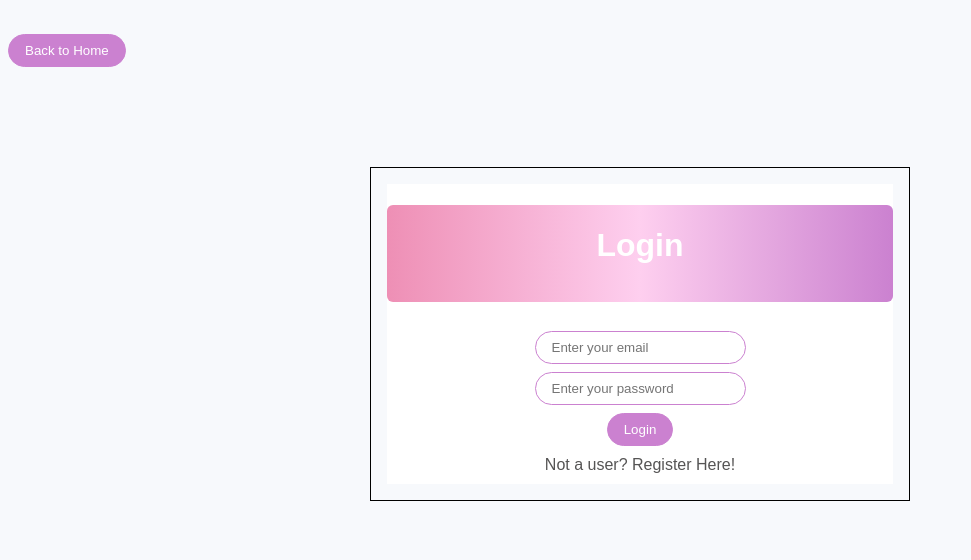
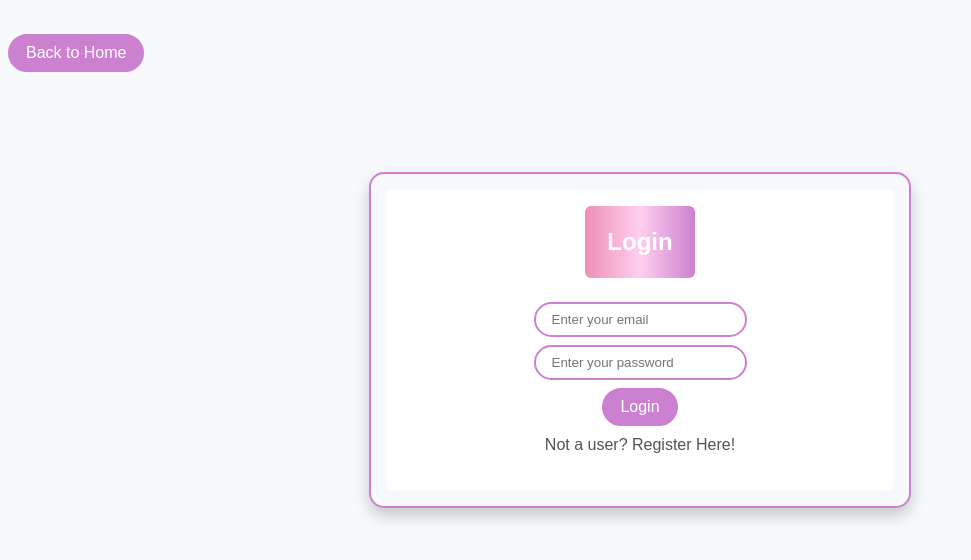
Before and after one commit to NinaLaliashvili/Fight-Fake-News, a React (Create React App) app in the folder fact-fiction/: page / in a window 1280 px wide. Both pictures are taken after a click on the button "Log In". Shown: the top 560 px of the page, without its empty margins (0-971 px from the left). Built offline with nearby package versions, Linux system fonts and the light colour scheme.

Commit message:
leaderboard,quizz,login,register CSS

```diff
--- a/fact-fiction/src/Components/Home/HomeComponent.css
+++ b/fact-fiction/src/Components/Home/HomeComponent.css
@@ -11,8 +11,7 @@
 }
 
 .home-container {
-  font-family: Arial, sans-serif;
-  padding: 1em;
+   padding: 1em;
 }
 
 .header {
@@ -25,6 +24,7 @@
   align-items: center;
   padding: 1rem 2rem;
   box-shadow: 0 8px 16px 0 rgba(0, 0, 0, 0.2);
+  height: 3em;
 }
 
 .nav {
@@ -45,7 +45,7 @@
 .nav button:hover {
   background-color: white;
   color: #cb81d0;
-  transform: scale(1.05);
+  transform: scale(1.1);
 }
 
 .brand-logo {
--- a/fact-fiction/src/Components/Leaderboard/LeaderboardComponent.css
+++ b/fact-fiction/src/Components/Leaderboard/LeaderboardComponent.css
@@ -12,6 +12,7 @@ header {
   align-items: center;
   padding: 1rem 2rem;
   box-shadow: 0 8px 16px 0 rgba(0, 0, 0, 0.2);
+  height: 3em;
 }
 
 nav button {
@@ -27,7 +28,7 @@ nav button {
 nav button:hover {
   background-color: white;
   color: #cb81d0;
-  transform: scale(1.05);
+  transform: scale(1.1);
 }
 
 table {
@@ -39,7 +40,7 @@ table {
 table,
 th,
 td {
-  border: 1px solid #cb81d0;
+  border: 2px solid #cb81d0;
   padding: 8px;
   text-align: left;
 }
--- a/fact-fiction/src/Components/LogIn/LogInComponent.css
+++ b/fact-fiction/src/Components/LogIn/LogInComponent.css
@@ -4,10 +4,12 @@
   margin-top: 100px;
   margin-right: auto;
   margin-left: auto;
-  border: 1px solid black;
+  border: 2px solid #cb81d0;
+  border-radius: 15px;
   font-family: Arial, sans-serif;
   background-color: #f7f9fc;
   padding: 1em;
+  box-shadow: 0 8px 16px 0 rgba(0, 0, 0, 0.2);
 }
 
 .login {
@@ -20,13 +22,13 @@
   align-items: center;
 }
 .login h1 {
-  font-size: 2rem;
+  font-size: 1.5rem;
   /* margin-bottom: 5px; */
   background: linear-gradient(270deg, #cb81d0, #fecfef, #ee8fb5);
   color: white;
   font-weight: bold;
   border-radius: 6px;
-  padding-top: 22px ;
+  padding: 22px ;
 }
 
 .input {
@@ -36,6 +38,7 @@
   padding: 0.5rem 1rem;
   cursor: pointer;
   transition: all 0.3s;
+  border: 2px solid #cb81d0;
   border-radius: 25px;
   margin-top: 8px;
 }
@@ -62,7 +65,7 @@ a:hover {
 button {
   background-color: #cb81d0;
   color: white;
-  border: 1px solid #cb81d0;
+  border: 2px solid #cb81d0;
   padding: 0.5rem 1rem;
   cursor: pointer;
   transition: all 0.3s;
--- a/fact-fiction/src/Components/LogIn/LogInComponent.jsx
+++ b/fact-fiction/src/Components/LogIn/LogInComponent.jsx
@@ -56,7 +56,7 @@ const LogInComponent = () => {
 
       <div className="loginContainer">
         <div className="login">
-          <h1 className="login">Login</h1>
+          <h1>Login</h1>
 
           <input
             type="email"
--- a/fact-fiction/src/Components/Quiz/QuizComponent.css
+++ b/fact-fiction/src/Components/Quiz/QuizComponent.css
@@ -1,19 +1,62 @@
+@keyframes gradientBackground {
+  0% {
+    background-position: 0% 50%;
+  }
+  50% {
+    background-position: 100% 50%;
+  }
+  100% {
+    background-position: 0% 50%;
+  }
+}
+
 .quiz-container {
-  font-family: Arial, sans-serif;
+  padding: 1em;
+  display: flex;
+  flex-direction: column;
+  align-items: center;
 }
 
 .quiz-header {
   display: flex;
   justify-content: space-between;
   align-items: center;
-  background-color: #282c34;
   color: white;
   padding: 1rem 2rem;
+  background: linear-gradient(270deg, #cb81d0, #fecfef, #ee8fb5);
+  background-size: 600% 600%;
+  animation: gradientBackground 15s ease infinite;
+  box-shadow: 0 8px 16px 0 rgba(0, 0, 0, 0.2);
+  width: 95%;
 }
 
 .quiz-content {
   padding: 2rem;
+  width: 80%;
+  max-width: 800px;
+  box-shadow: 0 8px 16px 0 rgba(0, 0, 0, 0.2);
+  border-radius: 0 0 10px 10px;
+  background-color: #fff;
+  margin-top: 3rem;
 }
+
+button {
+  background-color: #cb81d0;
+  border: none;
+  padding: 0.5rem 1rem;
+  color: white;
+  border-radius: 25px;
+  cursor: pointer;
+  transition: all 0.3s;
+  font-size: 1rem;
+
+}
+
+button:hover {
+  background-color: transparent;
+  transform: scale(1.1);
+}
+
 
 .options {
   margin: 1rem 0;
@@ -21,10 +64,26 @@
 
 .options label {
   margin-right: 2rem;
+  cursor: pointer;
 }
 
 .lifelines {
   display: flex;
   gap: 1rem;
-  margin-top: 1rem;
+  margin: 1rem 0;
+  background-color: #f5f5f5;
+  padding: 1rem;
+  border-radius: 15px;
+  box-shadow: 0 4px 8px 0 rgba(0, 0, 0, 0.1);
+  width: fit-content;
 }
+
+.lifelines span {
+  font-size: 0.9rem;
+  color: #cb81d0;
+  cursor: context-menu;
+}
+
+.lifelines:hover {
+  transform: scale(1.1);
+}
--- a/fact-fiction/src/Components/Register/RegisterComponent.css
+++ b/fact-fiction/src/Components/Register/RegisterComponent.css
@@ -4,10 +4,12 @@
     margin-top: 100px;
     margin-right: auto;
     margin-left: auto;
-    border: 1px solid black;
+    border: 2px solid #cb81d0;
+    border-radius: 15px;
     font-family: Arial, sans-serif;
     background-color: #f7f9fc;
     padding: 1em;
+    box-shadow: 0 8px 16px 0 rgba(0, 0, 0, 0.2);
   }
 
   .register {
@@ -21,7 +23,7 @@
   }
 
   .register h1 {
-    font-size: 2rem;
+    font-size: 1.5rem;
     /* margin-bottom: 5px; */
     background: linear-gradient(270deg, #cb81d0, #fecfef, #ee8fb5);
     color: white;
@@ -33,7 +35,7 @@
   .input {
     background-color: transparent;
     color: black;
-    border: 1px solid #cb81d0;
+    border: 2px solid #cb81d0;
     padding: 0.5rem 1rem;
     cursor: pointer;
     transition: all 0.3s;
@@ -63,7 +65,7 @@
   button {
     background-color: #cb81d0;
     color: white;
-    border: 1px solid #cb81d0;
+    border: 2px solid #cb81d0;
     padding: 0.5rem 1rem;
     cursor: pointer;
     transition: all 0.3s;
```
